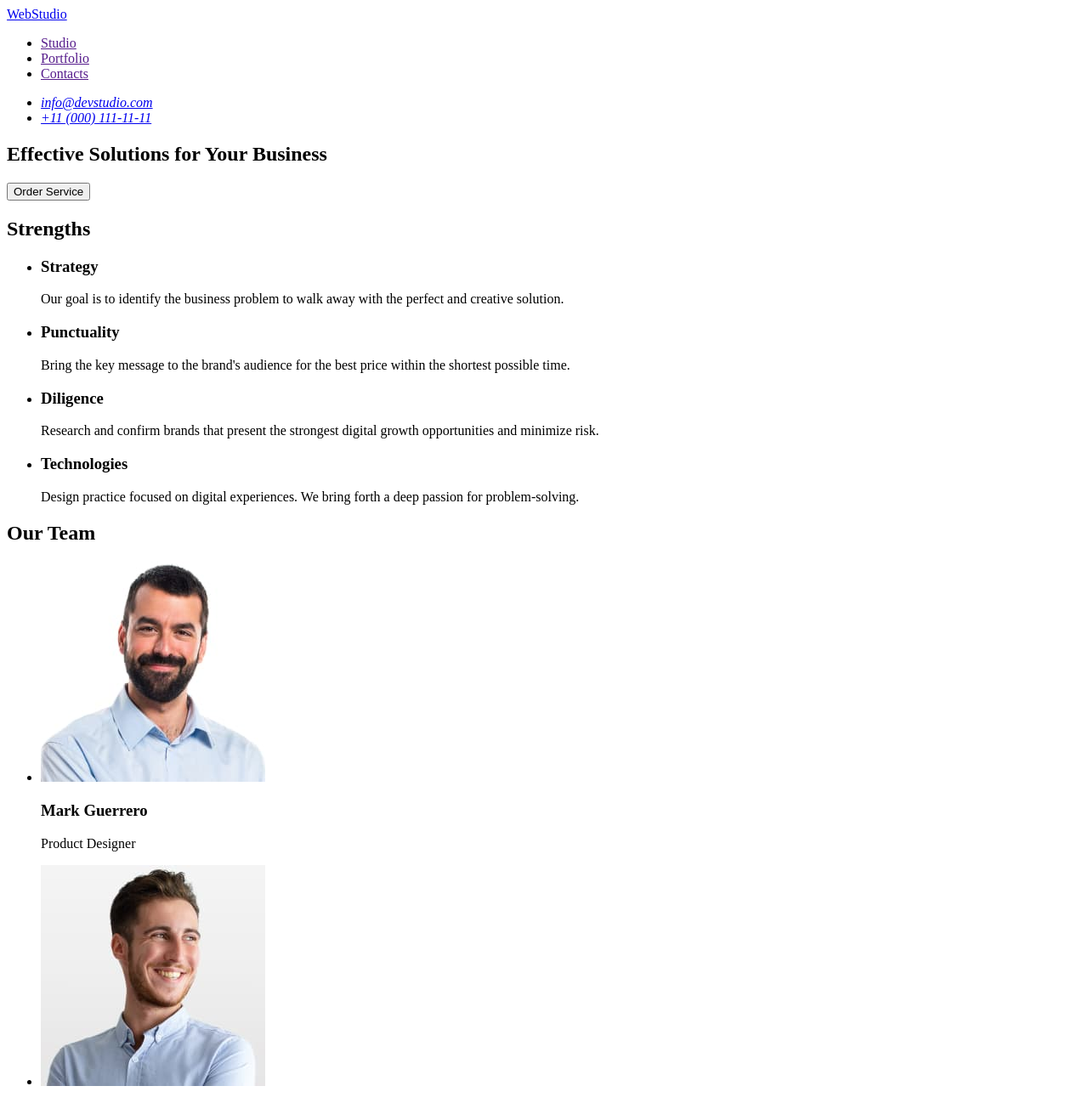
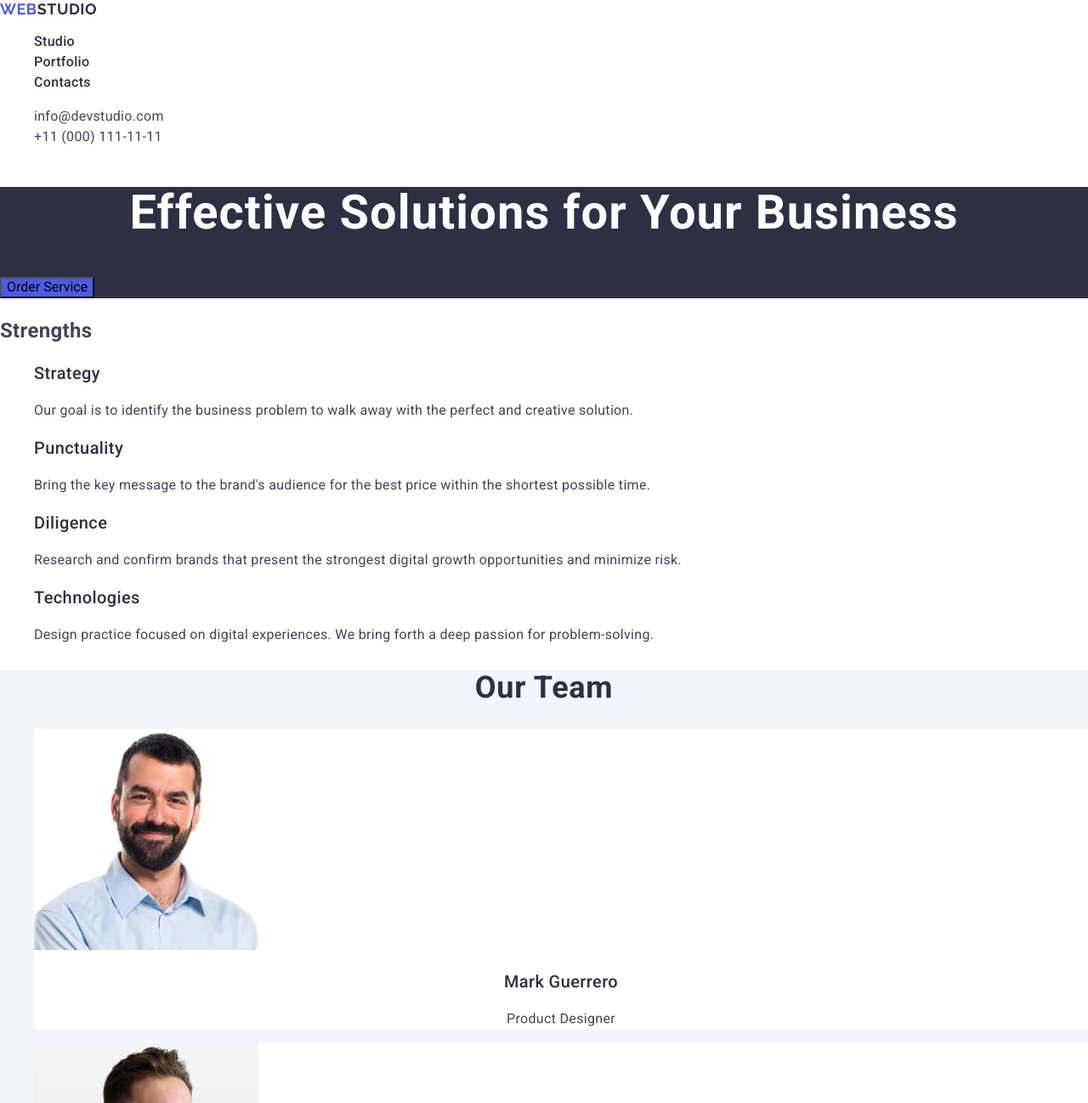
Before and after one commit to tiunina/goit-markup-hw-02, a plain HTML site: page index.html in a window 1280 px wide. Shown: the top 1298 px of the page at 85% size. Drawn offline with nearby package versions, Linux system fonts and the light colour scheme.

Commit message:
edit css stylesheet

```diff
--- /dev/null
+++ b/css/styles.css
@@ -0,0 +1,136 @@
+body{
+  font-family: 'Roboto', sans-serif;
+  color: #434455;
+  background-color: #FFF;
+}
+a{
+  text-decoration: none;
+}
+ul, ol{
+  list-style: none;
+}
+
+/* ==== HEADER ====*/
+.logo {
+  font-weight: 700;
+  font-family: "Raleway", sans-serif;
+  font-size: 18px;
+  line-height: 1.16667;
+  letter-spacing: 0.03em;
+  text-transform: uppercase;
+  color: #4d5ae5;
+}
+
+.logo-part {
+  color: #2e2f42;
+}
+.nav-link {
+  font-weight: 500;
+  font-size: 16px;
+  line-height: 1.5;
+  letter-spacing: 0.02em;
+  color: #2e2f42;
+}
+.nav-link:hover,
+.nav-link:focus{
+  color: #404bbf;
+}
+.address {
+  font-style: normal;
+}
+.address-link {
+  font-size: 16px;
+  line-height: 1.5;
+  letter-spacing: 0.02em;
+  color: #434455;
+}
+.address-link:hover,
+.address-link:focus{
+  color: #404bbf;
+}
+
+/* ==== HERO ====*/
+.section-hero{
+  background: #2e2f42;
+}
+.section-hero h1{
+  font-size: 56px;
+  line-height: 1.07143;
+  letter-spacing: 0.02em;
+  text-align: center;
+  color: #fff;
+}
+.section-hero button{
+  background: #4d5ae5;
+  font-family: inherit;
+}
+.section-hero button:hover,
+.section-hero button:focus{
+  background: #404bbf;
+}
+
+/* ==== STRENGTHS ====*/
+.section-strengths h3{
+  font-weight: 500;
+  font-size: 20px;
+  line-height: 1.2;
+  letter-spacing: 0.02em;
+  color: #2e2f42;
+}
+.section-strengths {
+  font-size: 16px;
+  line-height: 1.5;
+  letter-spacing: 0.02em;
+}
+
+/* ==== OUR TEAM ====*/
+.section-our-team{
+  background: #f4f4fd;
+}
+.section-our-team h2{
+  font-weight: 700;
+  font-size: 36px;
+  line-height: 1.11111;
+  letter-spacing: 0.02em;
+  text-align: center;
+  color: #2e2f42;
+}
+.our-team-card{
+  background: #fff;
+}
+.our-team-card h3{
+  font-weight: 500;
+  font-size: 20px;
+  line-height: 1.2;
+  letter-spacing: 0.02em;
+  text-align: center;
+  color: #2e2f42;
+}
+.our-team-card p{
+  font-size: 16px;
+  line-height: 1.5;
+  letter-spacing: 0.02em;
+  text-align: center;
+}
+/* ==== FOOTER ====*/
+footer{
+  background: #2e2f42;
+}
+.logo-footer{
+  font-family: "Raleway", sans-serif;
+  font-weight: 700;
+  font-size: 18px;
+  line-height: 1.16667;
+  letter-spacing: 0.03em;
+  text-transform: uppercase;
+  color: #f4f4fd;
+}
+.logo-footer-part{
+  color: #4d5ae5;
+}
+footer p{
+  font-size: 16px;
+  line-height: 1.5;
+  letter-spacing: 0.02em;
+  color: #f4f4fd;
+}
--- a/index.html
+++ b/index.html
@@ -4,36 +4,44 @@
   <meta charset="UTF-8">
   <meta name="viewport" content="width=device-width, initial-scale=1.0">
   <title>Webstudio</title>
+
+  <link rel="preconnect" href="https://fonts.googleapis.com">
+  <link rel="preconnect" href="https://fonts.gstatic.com" crossorigin>
+  <link href="https://fonts.googleapis.com/css2?family=Raleway:wght@100..900&family=Roboto:wght@400;500;700&display=swap" rel="stylesheet">
+
+  <link rel="stylesheet" href="https://cdnjs.cloudflare.com/ajax/libs/modern-normalize/2.0.0/modern-normalize.min.css" integrity="sha512-4xo8blKMVCiXpTaLzQSLSw3KFOVPWhm/TRtuPVc4WG6kUgjH6J03IBuG7JZPkcWMxJ5huwaBpOpnwYElP/m6wg==" crossorigin="anonymous" referrerpolicy="no-referrer" />
+
+  <link rel="stylesheet" href="./css/styles.css">
 </head>
 <body>
 
    <!-- ============ HEADER ============ -->
   <header>
-    <nav>
-      <a href="./index.html">WebStudio</a>
+    <nav class="nav-top">
+      <a href="./index.html" class="logo">Web<span class="logo-part">Studio</span></a>
       <ul>
-        <li><a href="">Studio</a></li>
-        <li><a href="">Portfolio</a></li>
-        <li><a href="">Contacts</a></li>
+        <li><a class="nav-link"  href="">Studio</a></li>
+        <li><a class="nav-link"  href="">Portfolio</a></li>
+        <li><a class="nav-link"  href="">Contacts</a></li>
       </ul>
     </nav>
-    <address>
+    <address class="address">
       <ul>
-        <li><a href="mailto:info@devstudio.com">info@devstudio.com</a></li>
-        <li><a href="tel:+110001111111">+11 (000) 111-11-11</a></li>
+        <li><a class="address-link" href="mailto:info@devstudio.com">info@devstudio.com</a></li>
+        <li><a class="address-link" href="tel:+110001111111">+11 (000) 111-11-11</a></li>
       </ul>
     </address>
   </header>
 
   <main>
     <!-- ============ HERO ============ -->
-    <section>
+    <section class="section-hero">
       <h1>Effective Solutions
         for Your Business</h1>
       <button type="button">Order Service</button>
     </section>
     <!-- ============ STRENGTHS ============ -->
-    <section>
+    <section class="section-strengths">
       <h2>Strengths</h2>
       <ul>
         <li>
@@ -64,25 +72,25 @@
       </ul>
     </section>
     <!-- ============ OUR TEAM ============ -->
-    <section>
+    <section class="section-our-team">
       <h2>Our Team</h2>
       <ul>
-        <li>
+        <li class="our-team-card">
           <img src="./images/mark-guerrero.jpg" alt="Mark Guerrero avatar" width="264" height="260">
           <h3>Mark Guerrero</h3>
           <p>Product Designer</p>
         </li>
-        <li>
+        <li class="our-team-card">
           <img src="./images/tom-ford.jpg" alt="Tom Ford avatar" width="264" height="260">
           <h3>Tom Ford</h3>
           <p>Frontend Developer</p>
         </li>
-        <li>
+        <li class="our-team-card">
           <img src="./images/camila-garcia.jpg" alt="Camila Garcia avatar" width="264" height="260">
           <h3>Camila Garcia</h3>
           <p>Marketing</p>
         </li>
-        <li>
+        <li class="our-team-card">
           <img src="./images/daniel-wilson.jpg" alt="Daniel Wilson avatar" width="264" height="260">
           <h3>Daniel Wilson</h3>
           <p>UI Designer</p>
@@ -93,7 +101,7 @@
 
    <!-- ============ FOOTER ============ -->
   <footer>
-    <a href="./index.html">WebStudio</a>
+    <a class="logo-footer" href="./index.html"><span class="logo-footer-part">Web</span>Studio</a>
     <p>
       Increase the flow of customers and sales for your business with digital marketing & growth solutions.
     </p>
```
